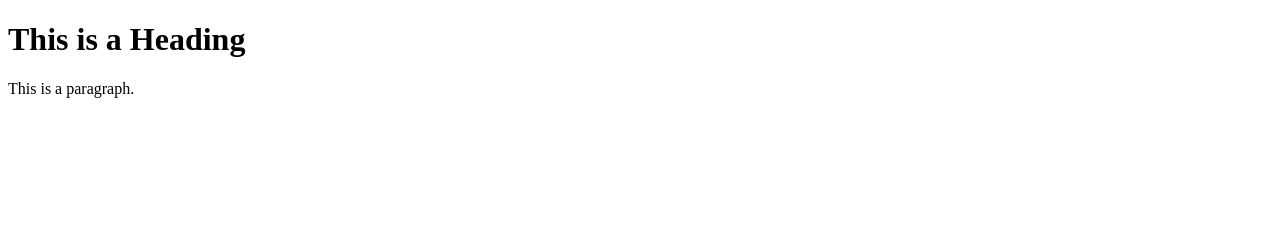
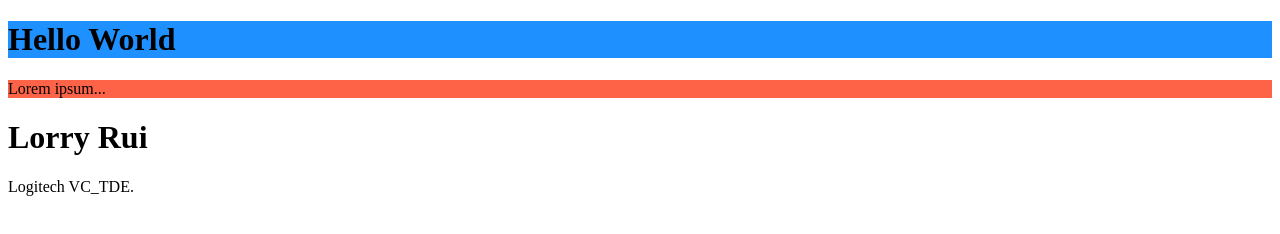
Before and after one commit to lorryrui1981/homepage, a plain HTML site: page index.html in a window 1280 px wide. Drawn offline with Linux system fonts and the light colour scheme.

Commit message:
Update index.html

```diff
--- a/index.html
+++ b/index.html
@@ -4,9 +4,10 @@
 <title>Page Title</title>
 </head>
 <body>
-
-<h1>This is a Heading</h1>
-<p>This is a paragraph.</p>
+<h1 style="background-color:DodgerBlue;">Hello World</h1>
+<p style="background-color:Tomato;">Lorem ipsum...</p>
+<h1>Lorry Rui</h1>
+<p>Logitech VC_TDE.</p>
 
 </body>
 </html>
```
